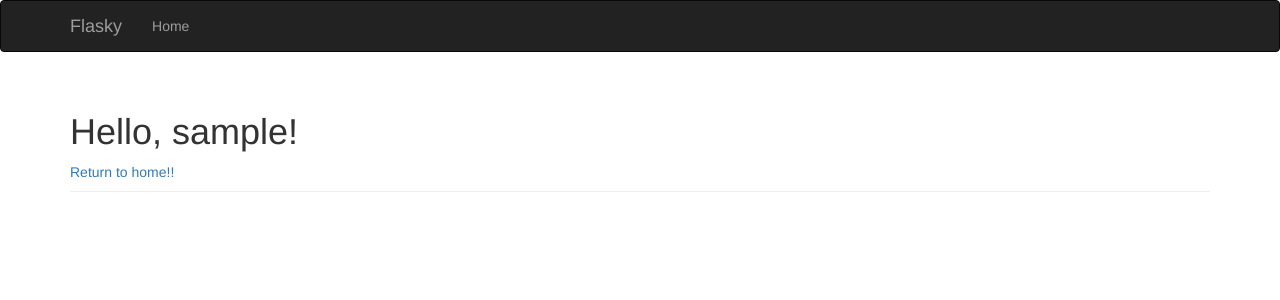
After one commit to michaelganesan26/LearningFlask, a Flask app: a page that uses src/templates/base.html in a window 1280 px wide. The commit adds this page. Shown: the top 300 px of the page. Run offline with Flask 2, Linux system fonts and the light colour scheme; some libraries are stand-ins or nearby versions.

Commit message:
Added code for url_for

```diff
--- a/src/__init__.py
+++ b/src/__init__.py
@@ -1,4 +1,5 @@
-from flask import Flask, Response, make_response, redirect, render_template,abort
+from flask import Flask, Response, make_response, \
+ redirect, render_template,abort, request
 from datetime import datetime
 from src.testdata.cars import cars
 from collections import namedtuple
@@ -31,7 +32,7 @@ def create_error():
 
 
 #Creating a cookie
-@app.route('/data')
+@app.route('/testcookie')
 def return_message():
     response = make_response(
         "<h3>I am going to set the cookie for the session</h3>", 200)
@@ -76,6 +77,22 @@ def simulate_error(error):
     abort(error)
 
 
+@app.route('/testpage/<name>')
+def testpage(name:str):
+    return render_template("testpage.html",name=name)
+
+
+@app.route('/data/<name>')
+def datapage(name:str):
+    print("You just called the datapage!!")
+    d1 = namedtuple("data",["name","version"])
+    arg = d1(name=name,version=request.args.get("version"))
+    return render_template("datapage.html",arg=arg)
+
+
+
+
+
 # error handling
 @app.errorhandler(404)
 def page_not_found(e):
--- a/src/templates/base.html
+++ b/src/templates/base.html
@@ -8,8 +8,7 @@
         type="button"
         class="navbar-toggle"
         data-toggle="collapse"
-        data-target=".navbar-collapse"
-      >
+        data-target=".navbar-collapse">
         <span class="sr-only">Toggle navigation</span>
         <span class="icon-bar"></span> <span class="icon-bar"></span>
         <span class="icon-bar"></span>
--- /dev/null
+++ b/src/templates/testpage.html
@@ -0,0 +1,10 @@
+{% extends "base.html" %}
+{% block title %} URL test Code {% endblock %}
+{% block content %}
+<div class="container">
+    <div class="page-header">
+      <h1>Hello, {{ name }}!</h1>
+      <a href="{{url_for('datapage',name='Smith Jones',version='22.34')}}">Return to home!!</a>
+    </div>
+  </div>
+{% endblock %}
--- a/src/templates/user.html
+++ b/src/templates/user.html
@@ -6,6 +6,7 @@
 <div class="container">
   <div class="page-header">
     <h1>Hello, {{ name }}!</h1>
+    <a href="{{url_for('index',_external=True)}}">Return to home!!</a>
   </div>
 </div>
 
```
Also changed, not shown: src/templates/datapage.html (added, +8 -0 lines).
